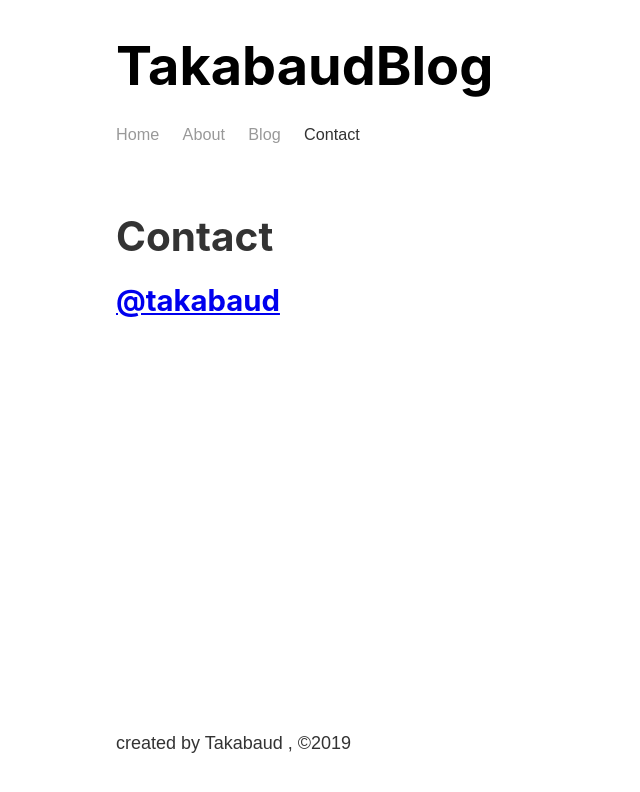
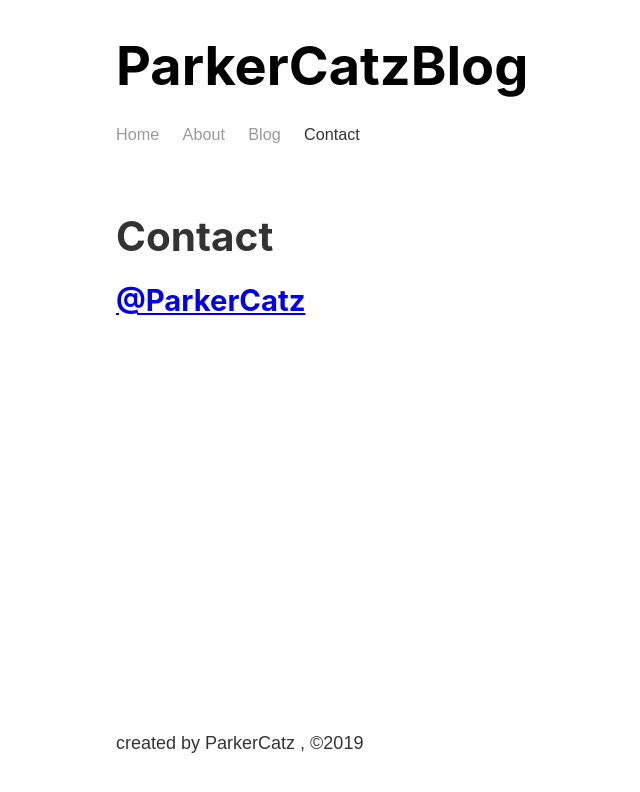
Before and after one commit to parkercatz/gatsby-contentful, a Gatsby site: page /contact in a window 1280 px wide. Shown: the whole page, without its empty margins (167-807 px from the left). Built offline with nearby package versions, Linux system fonts and the light colour scheme; Gatsby itself is replaced by a stand-in of ours.

Commit message:
Fix: change name

```diff
--- a/gatsby-config.js
+++ b/gatsby-config.js
@@ -5,8 +5,8 @@ require("dotenv").config({
 
 module.exports = {
   siteMetadata: {
-    title: "TakabaudBlog",
-    author: "Takabaud",
+    title: "ParkerCatzBlog",
+    author: "ParkerCatz",
   },
   plugins: [
     {
--- a/src/pages/contact.js
+++ b/src/pages/contact.js
@@ -9,11 +9,11 @@ const ContactPage = () => {
       <h1>Contact</h1>
       <h2>
         <a
-          href="https://twitter.com/@takabaud"
+          href="https://twitter.com/@ParkerCatz"
           target="_blank"
           rel="noopener noreferrer"
         >
-          @takabaud
+          @ParkerCatz
         </a>
       </h2>
     </Layout>
--- a/src/pages/index.js
+++ b/src/pages/index.js
@@ -8,7 +8,9 @@ const IndexPage = () => {
     <Layout>
       <Head title="Home" />
       <h1>Hello.</h1>
-      <h2>I'm m1nt1a, a full-stack developer living in beatiful Phiadelphia</h2>
+      <h2>
+        I'm ParkerCatz, a full-stack developer living in beatiful Phiadelphia
+      </h2>
       <Link to="/contact">Go to Contact Page</Link>
     </Layout>
   )
```
